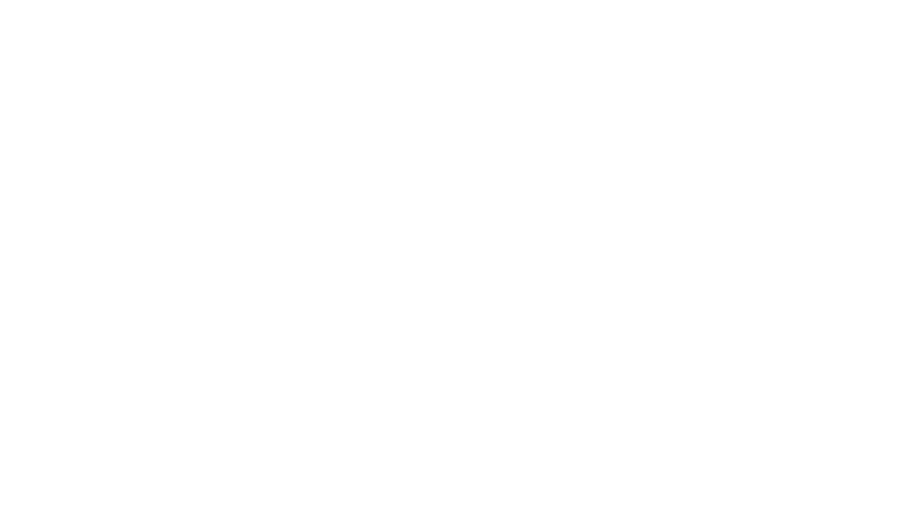
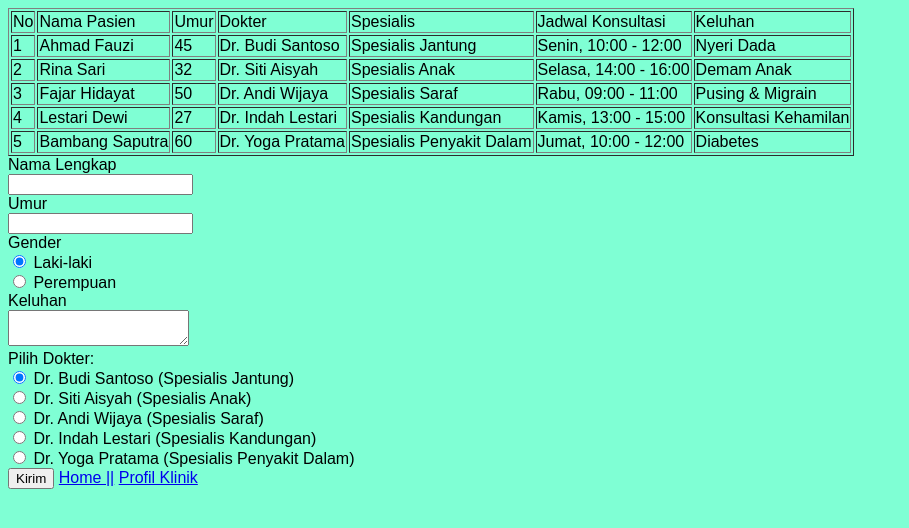
Before and after one commit to UncleBruh/Tugas1PAW2327240011, a plain HTML site: page MedicalCheckUp.html in a window 1280 px wide. Shown: the whole page, without its empty margins (0-909 px from the left). Drawn offline with Linux system fonts and the light colour scheme.

Commit message:
form, tabel, gambar, artikel

```diff
--- a/MedicalCheckUp.html
+++ b/MedicalCheckUp.html
@@ -4,8 +4,86 @@
     <meta charset="UTF-8">
     <meta name="viewport" content="width=device-width, initial-scale=1.0">
     <title>Reservasi Tanggal Medical Check-up</title>
+    <link rel="stylesheet" href="css/style.css">
 </head>
 <body>
+    <table border="1">
+        <tr>
+            <td>No</td>
+            <td>Nama Pasien</td>
+            <td>Umur</td>
+            <td>Dokter</td>
+            <td>Spesialis</td>
+            <td>Jadwal Konsultasi</td>
+            <td>Keluhan</td>
+        </tr>
+        <tr>
+            <td>1</td>
+            <td>Ahmad Fauzi</td>
+            <td>45</td>
+            <td>Dr. Budi Santoso</td>
+            <td>Spesialis Jantung</td>
+            <td>Senin, 10:00 - 12:00</td>
+            <td>Nyeri Dada</td>
+        </tr>
+        <tr>
+            <td>2</td>
+            <td>Rina Sari</td>
+            <td>32</td>
+            <td>Dr. Siti Aisyah</td>
+            <td>Spesialis Anak</td>
+            <td>Selasa, 14:00 - 16:00</td>
+            <td>Demam Anak</td>
+        </tr>
+        <tr>
+            <td>3</td>
+            <td>Fajar Hidayat</td>
+            <td>50</td>
+            <td>Dr. Andi Wijaya</td>
+            <td>Spesialis Saraf</td>
+            <td>Rabu, 09:00 - 11:00</td>
+            <td>Pusing & Migrain</td>
+        </tr>
+        <tr>
+            <td>4</td>
+            <td>Lestari Dewi</td>
+            <td>27</td>
+            <td>Dr. Indah Lestari</td>
+            <td>Spesialis Kandungan</td>
+            <td>Kamis, 13:00 - 15:00</td>
+            <td>Konsultasi Kehamilan</td>
+        </tr>
+        <tr>
+            <td>5</td>
+            <td>Bambang Saputra</td>
+            <td>60</td>
+            <td>Dr. Yoga Pratama</td>
+            <td>Spesialis Penyakit Dalam</td>
+            <td>Jumat, 10:00 - 12:00</td>
+            <td>Diabetes</td>
+        </tr>
+    </table>
 
+    <form action="proses.php" method="post">
+        Nama Lengkap <br>
+        <input type="text" name="nama" id="nama" required> <br>
+        Umur <br>
+        <input type="text" name="nama" id="nama" required> <br>
+        Gender <br>
+        <input type="radio" name="gender" value="Laki-laki" id="M" checked> Laki-laki<br>
+        <input type="radio" name="gender" value="Perempuan" id="F"> Perempuan<br>
+        </select>
+        Keluhan <br>
+        <textarea name="Keluhan" id="Keluhan" required></textarea><br>
+        Pilih Dokter: <br>
+        <input type="radio" name="dokter" value="Dr. Budi Santoso" id="dokter1" checked> Dr. Budi Santoso (Spesialis Jantung) <br>
+        <input type="radio" name="dokter" value="Dr. Siti Aisyah" id="dokter2"> Dr. Siti Aisyah (Spesialis Anak) <br>
+        <input type="radio" name="dokter" value="Dr. Andi Wijaya" id="dokter3"> Dr. Andi Wijaya (Spesialis Saraf) <br>
+        <input type="radio" name="dokter" value="Dr. Indah Lestari" id="dokter4"> Dr. Indah Lestari (Spesialis Kandungan) <br>
+        <input type="radio" name="dokter" value="Dr. Yoga Pratama" id="dokter5"> Dr. Yoga Pratama (Spesialis Penyakit Dalam) <br>
+        <button type="submit">Kirim</button>
+        <a href="index.html">Home ||</a>
+        <a href="profil.html">Profil Klinik</a>
+    </form>
 </body>
 </html>
--- a/css/style.css
+++ b/css/style.css
@@ -1,3 +1,4 @@
 body{
     background-color: aquamarine;
+    font-family: arial;
 }
```
Also changed, not shown: index.html (+31 -11 lines), profil.html (+1 -0 lines), images/promosi.png (added).
